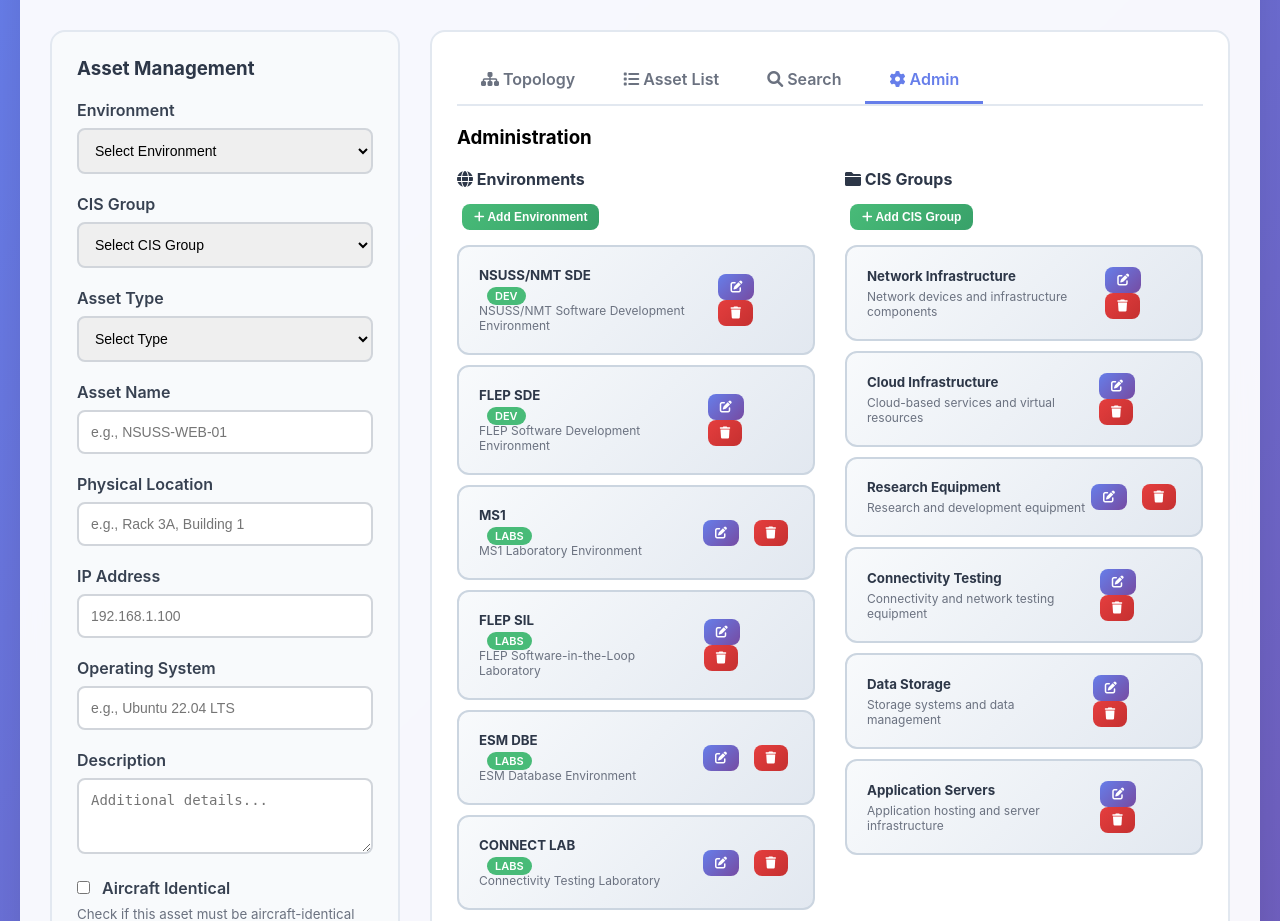
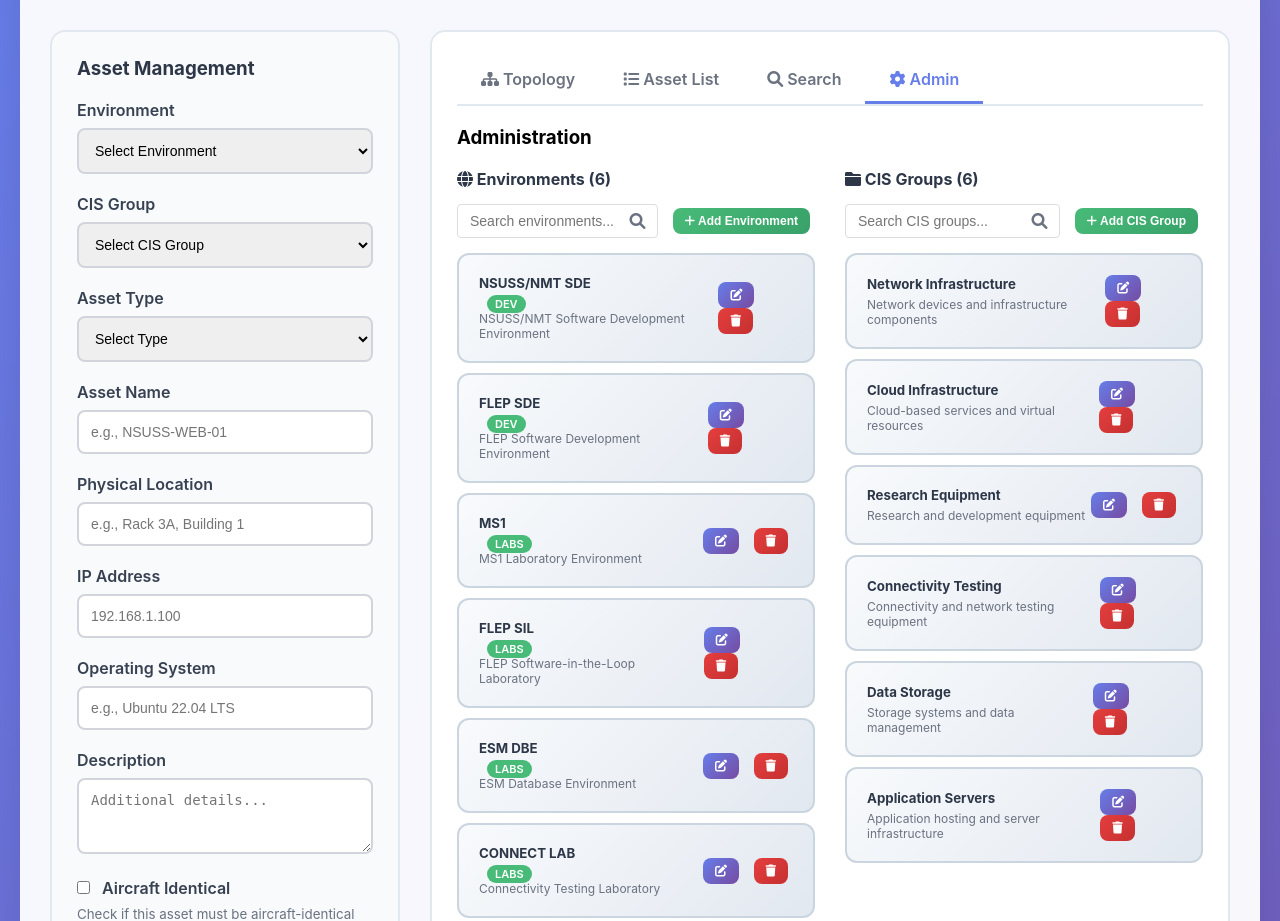
Before and after one commit to ikarakas/AssetDNA, a Flask app: page / in a window 1280 px wide, after a click on "Admin". Shown: the part 130-1051 px from the top of the page. Run offline with Flask 3, Linux system fonts and the light colour scheme; data comes from the database, SQL or seed files in the repository.

Commit message:
Add asynchronous search functionality and item counts for Environments and CIS Groups

```diff
--- a/templates/index.html
+++ b/templates/index.html
@@ -672,9 +672,14 @@
                         <!-- Environments Management -->
                         <div>
                             <h4 style="margin-bottom: 15px; color: #2d3748;">
-                                <i class="fas fa-globe"></i> Environments
+                                <i class="fas fa-globe"></i> Environments (<span id="environmentCount">0</span>)
                             </h4>
-                            <div style="margin-bottom: 15px;">
+                            <div style="margin-bottom: 15px; display: flex; gap: 10px; align-items: center;">
+                                <div style="flex: 1; position: relative;">
+                                    <input type="text" id="environmentSearch" placeholder="Search environments..."
+                                           style="width: 100%; padding: 8px 12px; border: 1px solid #ddd; border-radius: 4px;">
+                                    <i class="fas fa-search" style="position: absolute; right: 12px; top: 50%; transform: translateY(-50%); color: #6b7280;"></i>
+                                </div>
                                 <button onclick="showAddEnvironmentModal()" class="btn btn-success btn-small">
                                     <i class="fas fa-plus"></i> Add Environment
                                 </button>
@@ -687,9 +692,14 @@
                         <!-- CIS Groups Management -->
                         <div>
                             <h4 style="margin-bottom: 15px; color: #2d3748;">
-                                <i class="fas fa-folder"></i> CIS Groups
+                                <i class="fas fa-folder"></i> CIS Groups (<span id="cisGroupCount">0</span>)
                             </h4>
-                            <div style="margin-bottom: 15px;">
+                            <div style="margin-bottom: 15px; display: flex; gap: 10px; align-items: center;">
+                                <div style="flex: 1; position: relative;">
+                                    <input type="text" id="cisGroupSearch" placeholder="Search CIS groups..."
+                                           style="width: 100%; padding: 8px 12px; border: 1px solid #ddd; border-radius: 4px;">
+                                    <i class="fas fa-search" style="position: absolute; right: 12px; top: 50%; transform: translateY(-50%); color: #6b7280;"></i>
+                                </div>
                                 <button onclick="showAddCisGroupModal()" class="btn btn-success btn-small">
                                     <i class="fas fa-plus"></i> Add CIS Group
                                 </button>
@@ -913,6 +923,19 @@
         let cisGroups = [];
         let assetTypes = [];
 
+        // Utility function for debouncing
+        function debounce(func, wait) {
+            let timeout;
+            return function executedFunction(...args) {
+                const later = () => {
+                    clearTimeout(timeout);
+                    func(...args);
+                };
+                clearTimeout(timeout);
+                timeout = setTimeout(later, wait);
+            };
+        }
+
         // Initialize application
         document.addEventListener('DOMContentLoaded', function() {
             loadTopology();
@@ -933,6 +956,10 @@
             document.getElementById('addCisGroupForm').addEventListener('submit', handleAddCisGroup);
             document.getElementById('editCisGroupForm').addEventListener('submit', handleEditCisGroup);
             document.getElementById('editMode').addEventListener('click', toggleEditMode);
+
+            // Search functionality
+            document.getElementById('environmentSearch')?.addEventListener('input', debounce(renderEnvironmentsList, 300));
+            document.getElementById('cisGroupSearch')?.addEventListener('input', debounce(renderCisGroupsList, 300));
             document.getElementById('searchAssets').addEventListener('input', handleAssetSearch);
             document.getElementById('filterEnvironment').addEventListener('change', handleAdvancedSearch);
             document.getElementById('filterCisGroup').addEventListener('change', handleAdvancedSearch);
@@ -1622,14 +1649,32 @@
 
         function renderEnvironmentsList() {
             const container = document.getElementById('environmentsList');
+            const countElement = document.getElementById('environmentCount');
             if (!container) return;
 
-            if (environments.length === 0) {
-                container.innerHTML = '<div class="loading">No environments found</div>';
+            // Get search term
+            const searchTerm = document.getElementById('environmentSearch')?.value?.toLowerCase() || '';
+
+            // Filter environments based on search term
+            const filteredEnvironments = environments.filter(env =>
+                env.name.toLowerCase().includes(searchTerm) ||
+                env.category.toLowerCase().includes(searchTerm) ||
+                (env.description && env.description.toLowerCase().includes(searchTerm))
+            );
+
+            // Update count
+            if (countElement) {
+                countElement.textContent = filteredEnvironments.length;
+            }
+
+            if (filteredEnvironments.length === 0) {
+                container.innerHTML = searchTerm ?
+                    '<div class="loading">No environments match your search</div>' :
+                    '<div class="loading">No environments found</div>';
                 return;
             }
 
-            const html = environments.map(env => `
+            const html = filteredEnvironments.map(env => `
                 <div class="asset-card" style="margin-bottom: 10px;">
                     <div style="display: flex; justify-content: space-between; align-items: center;">
                         <div>
@@ -1656,14 +1701,31 @@
 
         function renderCisGroupsList() {
             const container = document.getElementById('cisGroupsList');
+            const countElement = document.getElementById('cisGroupCount');
             if (!container) return;
 
-            if (cisGroups.length === 0) {
-                container.innerHTML = '<div class="loading">No CIS groups found</div>';
+            // Get search term
+            const searchTerm = document.getElementById('cisGroupSearch')?.value?.toLowerCase() || '';
+
+            // Filter CIS groups based on search term
+            const filteredCisGroups = cisGroups.filter(group =>
+                group.name.toLowerCase().includes(searchTerm) ||
+                (group.description && group.description.toLowerCase().includes(searchTerm))
+            );
+
+            // Update count
+            if (countElement) {
+                countElement.textContent = filteredCisGroups.length;
+            }
+
+            if (filteredCisGroups.length === 0) {
+                container.innerHTML = searchTerm ?
+                    '<div class="loading">No CIS groups match your search</div>' :
+                    '<div class="loading">No CIS groups found</div>';
                 return;
             }
 
-            const html = cisGroups.map(group => `
+            const html = filteredCisGroups.map(group => `
                 <div class="asset-card" style="margin-bottom: 10px;">
                     <div style="display: flex; justify-content: space-between; align-items: center;">
                         <div>
```
